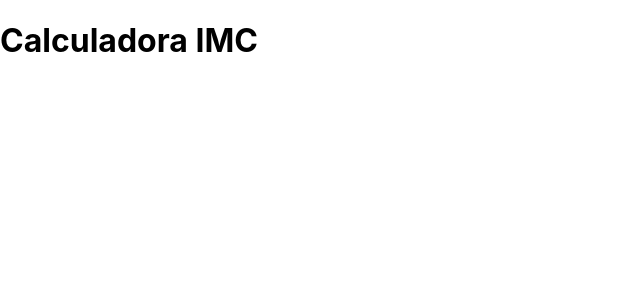
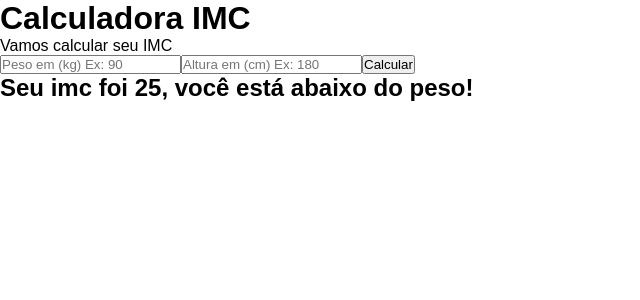
Before and after one commit to ambulcao/calc-imc-react, a React (Create React App) app: page / in a window 1280 px wide. Shown: the top 300 px of the page, without its empty margins (0-640 px from the left). Built offline with nearby package versions, Linux system fonts and the light colour scheme.

Commit message:
Creating layout

```diff
--- a/src/App.js
+++ b/src/App.js
@@ -1,7 +1,24 @@
 export default function App(){
   return (
-    <div>
+    <div className="app">
       <h1>Calculadora IMC</h1>
+      <span>Vamos calcular seu IMC</span>
+
+      <div className="area-input">
+        <input
+          type="text"
+          placeholder="Peso em (kg) Ex: 90"
+        />
+        <input
+          type="text"
+          placeholder="Altura em (cm) Ex: 180"
+        />
+
+        <button>
+          Calcular
+        </button>
+      </div>
+      <h2>Seu imc foi 25, você está abaixo do peso!</h2>
     </div>
   )
 }
--- a/src/index.css
+++ b/src/index.css
@@ -1,13 +1,13 @@
-body {
-  margin: 0;
-  font-family: -apple-system, BlinkMacSystemFont, 'Segoe UI', 'Roboto', 'Oxygen',
-    'Ubuntu', 'Cantarell', 'Fira Sans', 'Droid Sans', 'Helvetica Neue',
-    sans-serif;
-  -webkit-font-smoothing: antialiased;
-  -moz-osx-font-smoothing: grayscale;
+* {
+  margin: 0%;
+  padding: 0;
+  box-sizing: border-box;
 }
 
-code {
-  font-family: source-code-pro, Menlo, Monaco, Consolas, 'Courier New',
-    monospace;
+body {
+  font-family: sans-serif;
 }
+
+button {
+  cursor: pointer;
+}
```
